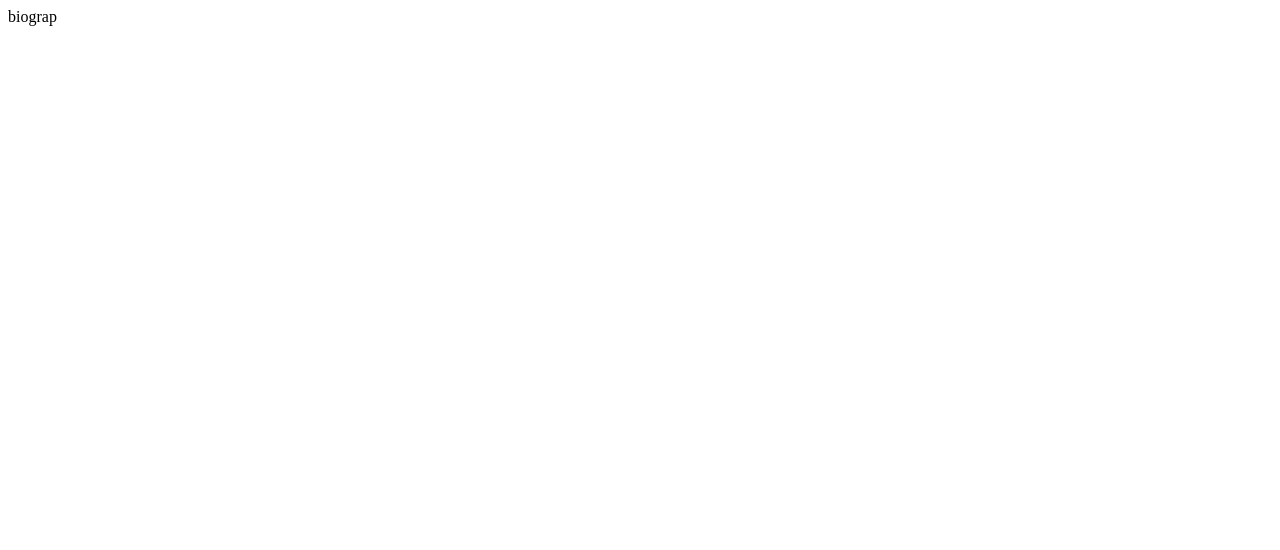
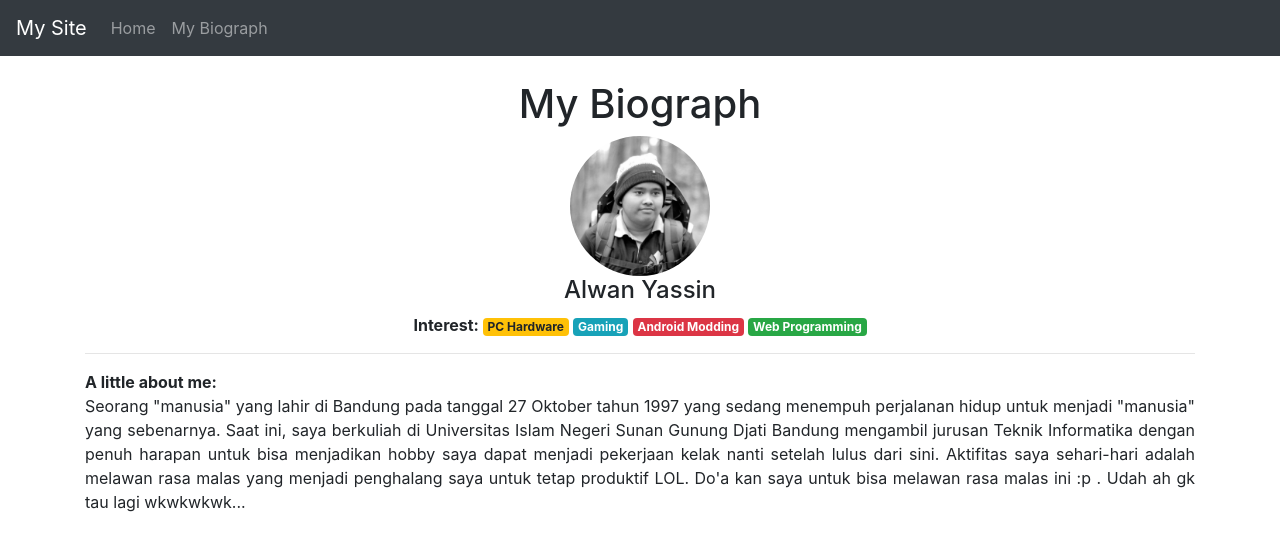
Before and after one commit to KuKingKang/MyBiograph, a plain HTML site: page bio.html in a window 1280 px wide. Drawn offline with nearby package versions, Linux system fonts and the light colour scheme.

Commit message:
bio updated

```diff
--- a/bio.html
+++ b/bio.html
@@ -1 +1,63 @@
-biograp
+<!DOCTYPE html>
+<html lang="en">
+	<head>
+		<meta charset="utf-8">
+		<meta name="viewport" content="width=device-width, initial-scale=1">
+		<!-- Latest compiled and minified CSS -->
+		<link rel="stylesheet" href="https://maxcdn.bootstrapcdn.com/bootstrap/4.1.3/css/bootstrap.min.css">
+
+		<!-- jQuery library -->
+		<script src="https://ajax.googleapis.com/ajax/libs/jquery/3.3.1/jquery.min.js"></script>
+
+		<!-- Popper JS -->
+		<script src="https://cdnjs.cloudflare.com/ajax/libs/popper.js/1.14.3/umd/popper.min.js"></script>
+
+		<!-- Latest compiled JavaScript -->
+		<script src="https://maxcdn.bootstrapcdn.com/bootstrap/4.1.3/js/bootstrap.min.js"></script>
+	</head>
+	<body>
+		<nav class="navbar navbar-expand-md bg-dark navbar-dark">
+		  <a class="navbar-brand" href="#">My Site</a>
+		  <button class="navbar-toggler" type="button" data-toggle="collapse" data-target="#collapsibleNavbar">
+			<span class="navbar-toggler-icon"></span>
+		  </button>
+		  <div class="collapse navbar-collapse" id="collapsibleNavbar">
+			<ul class="navbar-nav">
+			  <li class="nav-item">
+				<a class="nav-link" href="index.html">Home</a>
+			  </li>
+			  <li class="nav-item">
+				<a class="nav-link" href="bio.html">My Biograph</a>
+			  </li>
+			</ul>
+		  </div>
+		</nav>
+		<br>
+
+		<div class="container">
+			<center>
+				<h1>My Biograph</h1>
+				<img src="images/pp.jpg" name="pp" width="140" height="140" border="0" class="rounded-circle">
+				<h4 class="media-heading">Alwan Yassin</h4>
+				<span><strong>Interest: </strong></span>
+				<span class="badge badge-warning">PC Hardware</span>
+				<span class="badge badge-info">Gaming</span>
+				<span class="badge badge-danger">Android Modding</span>
+				<span class="badge badge-success">Web Programming</span>
+			</center>
+			<hr>
+			<center>
+				<p class="text-justify"><strong>A little about me: </strong><br>
+					Seorang "manusia" yang lahir di Bandung pada tanggal 27 Oktober tahun 1997
+					yang sedang menempuh perjalanan hidup untuk menjadi "manusia" yang sebenarnya.
+					Saat ini, saya berkuliah di Universitas Islam Negeri Sunan Gunung Djati Bandung
+					mengambil jurusan Teknik Informatika dengan penuh harapan untuk bisa menjadikan hobby saya
+					dapat menjadi pekerjaan kelak nanti setelah lulus dari sini. Aktifitas saya sehari-hari
+					adalah melawan rasa malas yang menjadi penghalang saya untuk tetap produktif LOL. Do'a kan
+					saya untuk bisa melawan rasa malas ini :p . Udah ah gk tau lagi wkwkwkwk...
+				</p>
+			</center>
+		</div>
+
+	</body>
+</html>
```
